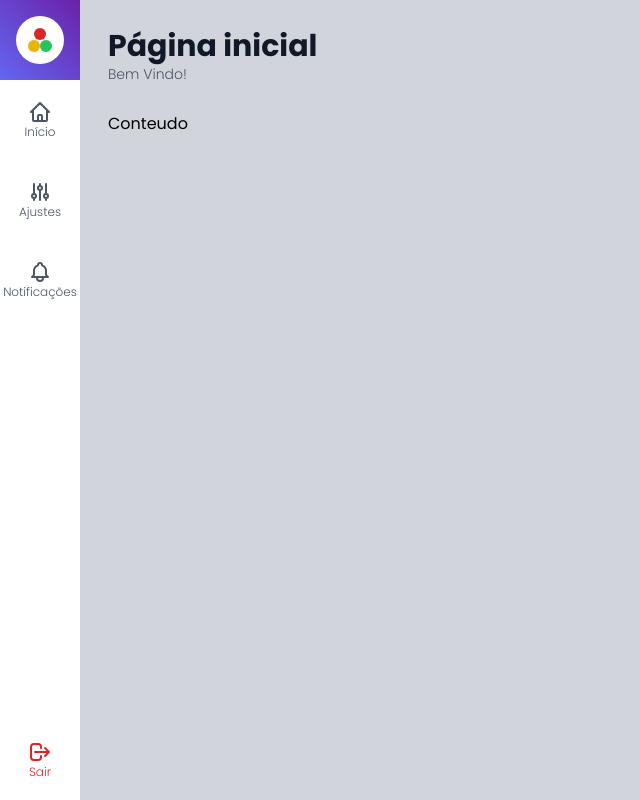
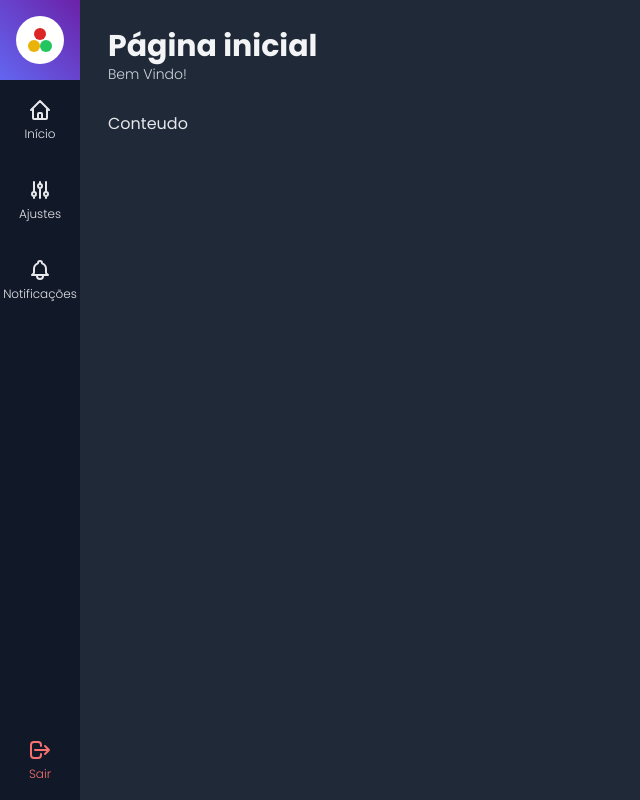
Before and after one commit to jmarc00s/next-admin-template, a Next.js app: page / in a window 1280 px wide. Shown: the whole page, without its empty margins (0-640 px from the left). Built offline with nearby package versions, Linux system fonts and the light colour scheme.

Commit message:
Inicio da implementação do dark mode

```diff
--- a/src/components/template/Content.tsx
+++ b/src/components/template/Content.tsx
@@ -5,7 +5,9 @@
 }
 
 const Content = ({ children }: ContentProps) => {
-  return <div className="flex flex-col mt-7">{children}</div>;
+  return (
+    <div className="flex flex-col mt-7 dark:text-gray-200">{children}</div>
+  );
 };
 
 export default Content;
--- a/src/components/template/Layout.tsx
+++ b/src/components/template/Layout.tsx
@@ -11,7 +11,7 @@
 
 const Layout = ({ title, subTitle, children }: LayoutProps) => {
   return (
-    <main className="flex h-screen w-screen">
+    <main className="flex h-screen w-screen dark ">
       <Menu />
       <div className="flex flex-col flex-1 bg-gray-300 p-7 dark:bg-gray-800">
         <Header title={title} subTitle={subTitle} />
--- a/src/components/template/Title.tsx
+++ b/src/components/template/Title.tsx
@@ -8,8 +8,12 @@
 const Title = ({ title, subTitle }: TitleProps) => {
   return (
     <div>
-      <h1 className="font-black text-3xl text-gray-900">{title}</h1>
-      <h2 className="font-light text-sm text-gray-600">{subTitle}</h2>
+      <h1 className="font-black text-3xl text-gray-900 dark:text-gray-100">
+        {title}
+      </h1>
+      <h2 className="font-light text-sm text-gray-600 dark:text-gray-300">
+        {subTitle}
+      </h2>
     </div>
   );
 };
--- a/src/components/template/menu/Menu.tsx
+++ b/src/components/template/menu/Menu.tsx
@@ -7,7 +7,11 @@
 
 const Menu = () => {
   return (
-    <aside className="flex flex-col">
+    <aside
+      className="flex flex-col
+                    bg-gray-200 text-gray-900
+                    dark:bg-gray-900 dark:text-gray-200 "
+    >
       <div
         className={`h-20 w-20 bg-gradient-to-tr from-indigo-500
                   to-purple-800 flex flex-col justify-center
@@ -25,7 +29,11 @@
           onClick={() => console.log("logout")}
           text="Sair"
           icon={IconLogout}
-          className="text-red-600 hover:bg-red-400 hover:text-white"
+          className="text-red-600
+                    hover:bg-red-400
+                    hover:text-white
+                    dark:text-red-400
+                    dark:hover:text-white"
         />
       </ul>
     </aside>
--- a/src/components/template/menu/MenuItem.tsx
+++ b/src/components/template/menu/MenuItem.tsx
@@ -16,16 +16,20 @@
         className={`flex flex-col justify-center
                     items-center w-20 h-20 px-3
                     text-gray-600
+                    dark:text-gray-200
                     ${className}`}
       >
         {icon}
-        <span className="text-xs font-light ">{text}</span>
+        <span className="text-xs font-light mt-1">{text}</span>
       </a>
     );
   }
 
   return (
-    <li className={`hover:bg-gray-100 cursor-pointer`} onClick={onClick}>
+    <li
+      className={`hover:bg-gray-100 dark:hover:bg-gray-800 cursor-pointer`}
+      onClick={onClick}
+    >
       {url ? <Link href={url}>{renderLink()}</Link> : renderLink()}
     </li>
   );
```
